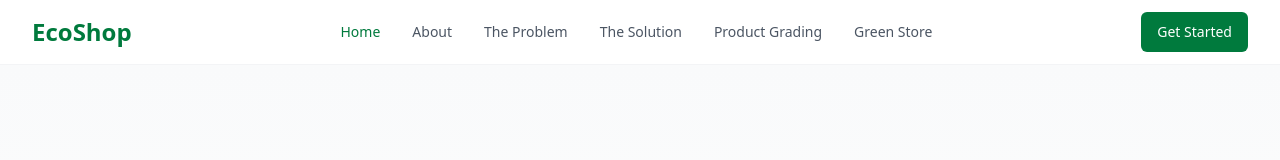
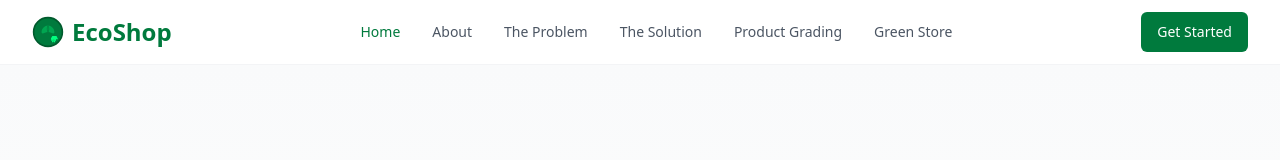
Before and after one commit to karthikmanimaheshuni/eco-conscious-shop, a React (Vite) app: page / in a window 1280 px wide. Shown: the top 160 px of the page. Built offline with nearby package versions, Linux system fonts and the light colour scheme.

Commit message:
Add theme logo
Added a theme logo to the website's navigation bar.

```diff
--- /dev/null
+++ b/src/components/Logo.tsx
@@ -0,0 +1,68 @@
+
+import React from "react";
+
+interface LogoProps {
+  className?: string;
+}
+
+const Logo = ({ className = "h-8 w-auto" }: LogoProps) => {
+  return (
+    <div className={`flex items-center ${className}`}>
+      <svg
+        viewBox="0 0 40 40"
+        className="h-8 w-8 mr-2"
+        fill="none"
+        xmlns="http://www.w3.org/2000/svg"
+      >
+        {/* Outer circle representing earth */}
+        <circle
+          cx="20"
+          cy="20"
+          r="18"
+          fill="#007A3D"
+          stroke="#005A2D"
+          strokeWidth="2"
+        />
+
+        {/* Leaf shape */}
+        <path
+          d="M12 20C12 16 16 12 20 12C24 12 28 16 28 20C28 24 24 20 20 20C16 20 12 24 12 20Z"
+          fill="#00A651"
+        />
+
+        {/* Leaf vein */}
+        <path
+          d="M20 12C20 12 18 16 20 20C22 16 20 12 20 12Z"
+          stroke="#007A3D"
+          strokeWidth="1"
+          fill="none"
+        />
+
+        {/* Shopping cart handle */}
+        <path
+          d="M26 26H30L31 28H25L26 26Z"
+          stroke="#00FF7F"
+          strokeWidth="2"
+          fill="none"
+          strokeLinecap="round"
+        />
+
+        {/* Shopping cart body */}
+        <path
+          d="M25 28V30H29V28"
+          stroke="#00FF7F"
+          strokeWidth="2"
+          fill="none"
+          strokeLinecap="round"
+        />
+
+        {/* Cart wheels */}
+        <circle cx="26" cy="32" r="1" fill="#00FF7F" />
+        <circle cx="28" cy="32" r="1" fill="#00FF7F" />
+      </svg>
+      <span className="text-2xl font-bold text-[#007A3D]">EcoShop</span>
+    </div>
+  );
+};
+
+export default Logo;
--- a/src/components/Navigation.tsx
+++ b/src/components/Navigation.tsx
@@ -7,6 +7,7 @@ import { Menu, User, LogOut } from "lucide-react";
 import { useAuth } from "@/hooks/useAuth";
 import { supabase } from "@/integrations/supabase/client";
 import { useToast } from "@/hooks/use-toast";
+import Logo from "./Logo";
 
 const Navigation = () => {
   const [isOpen, setIsOpen] = useState(false);
@@ -45,8 +46,8 @@ const Navigation = () => {
     <nav className="sticky top-0 z-50 bg-white/95 backdrop-blur-sm border-b border-gray-100">
       <div className="max-w-7xl mx-auto px-4 sm:px-6 lg:px-8">
         <div className="flex justify-between items-center h-16">
-          <Link to="/" className="text-2xl font-bold text-[#007A3D]">
-            EcoShop
+          <Link to="/" className="flex items-center">
+            <Logo />
           </Link>
 
           {/* Desktop Navigation */}
@@ -101,6 +102,10 @@ const Navigation = () => {
             </SheetTrigger>
             <SheetContent side="right" className="w-[300px] sm:w-[400px]">
               <div className="flex flex-col space-y-4 mt-8">
+                <div className="mb-4">
+                  <Logo className="h-10" />
+                </div>
+
                 {navLinks.map((link) => (
                   <Link
                     key={link.href}
```
